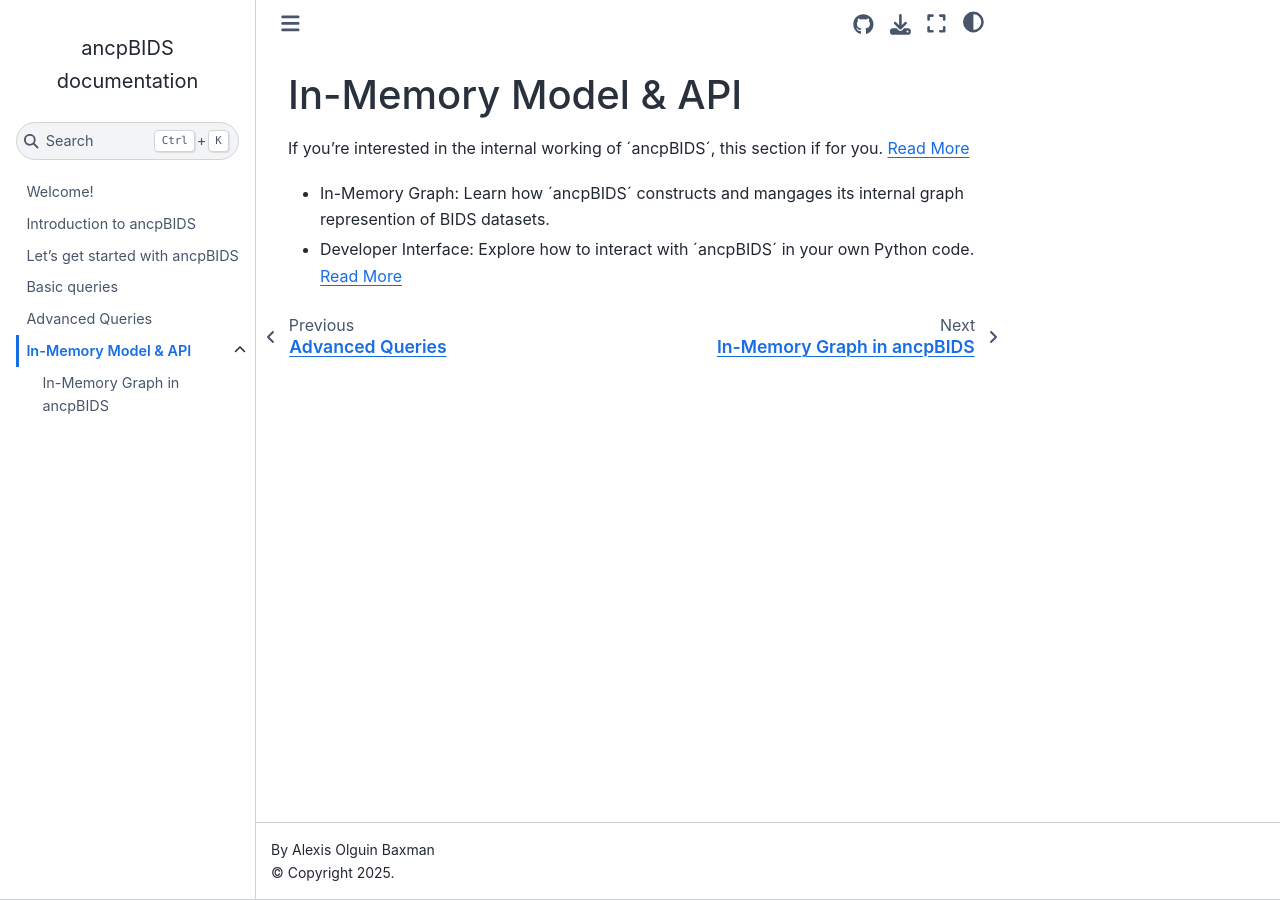
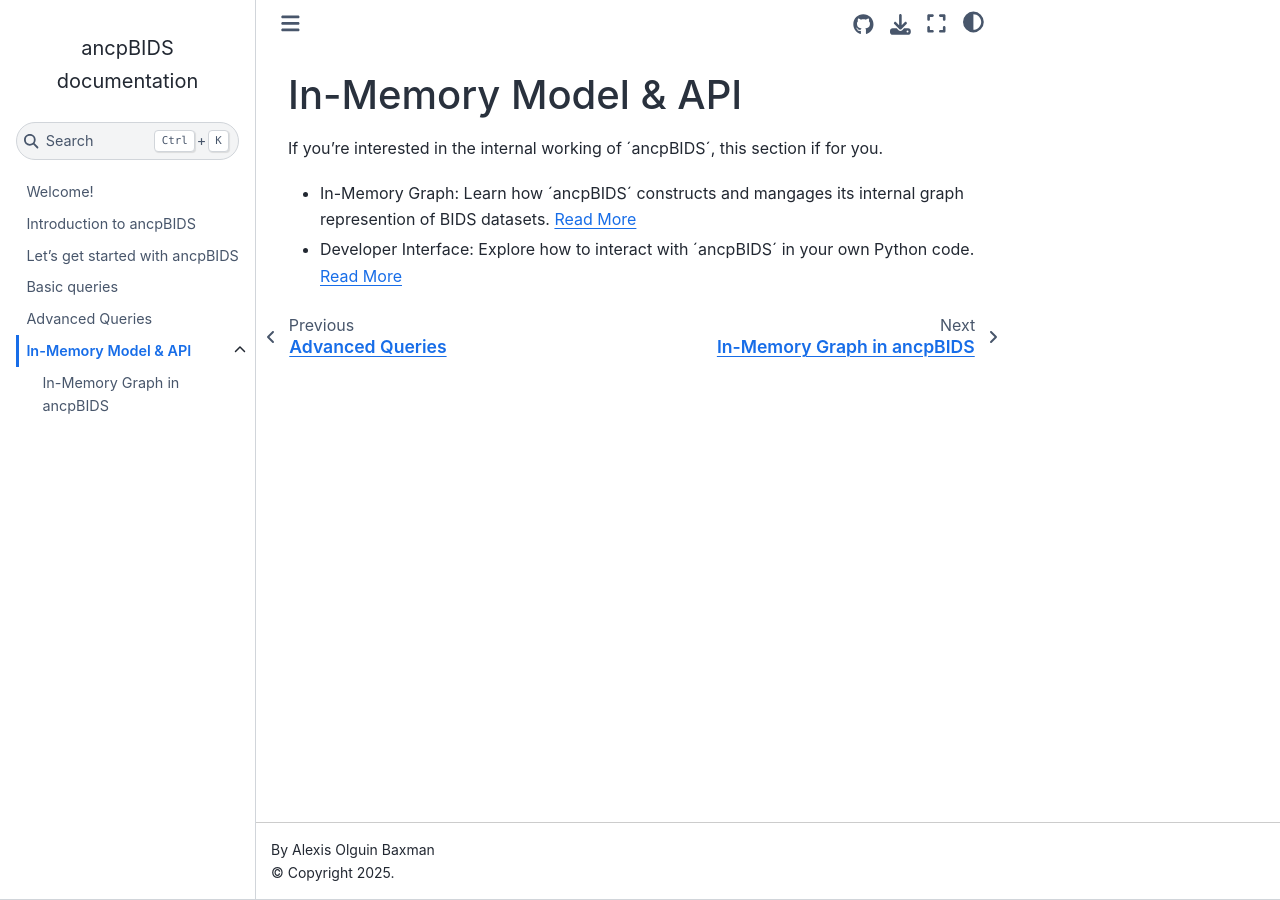
Before and after one commit to alexisbaxman/ancpbids_documentation, a Jupyter Book: the page built from book/extra.md, in a window 1280 px wide. Built offline with Jupyter Book 1.0.4 settings and Sphinx 7.4.7 and the Sphinx Book theme 1.1.4, drawn with Linux system fonts in a browser that asks for light colours.

```diff
--- a/book/extra.md
+++ b/book/extra.md
@@ -1,5 +1,5 @@
 # In-Memory Model & API
 
- If you're interested in the internal working of ´ancpBIDS´, this section if for you. [Read More](https://alexisbaxman.github.io/ancpbids_documentation/extra/inmemory.html)
- - In-Memory Graph: Learn how ´ancpBIDS´ constructs and mangages its internal graph represention of BIDS datasets.
+ If you're interested in the internal working of ´ancpBIDS´, this section if for you.
+ - In-Memory Graph: Learn how ´ancpBIDS´ constructs and mangages its internal graph represention of BIDS datasets. [Read More](https://alexisbaxman.github.io/ancpbids_documentation/extra/inmemory.html)
  - Developer Interface: Explore how to interact with ´ancpBIDS´ in your own Python code. [Read More]()
```
